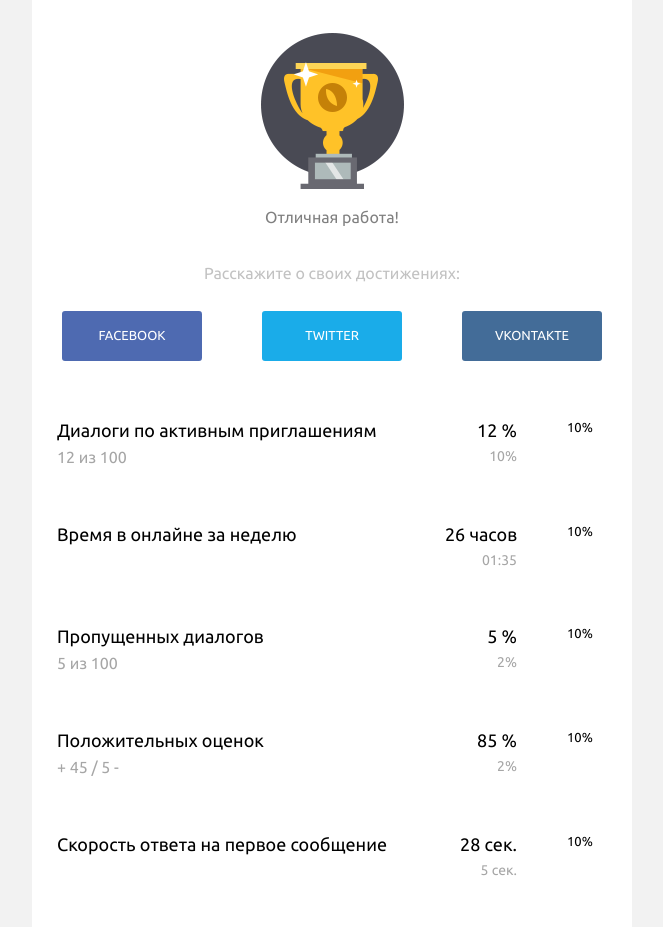
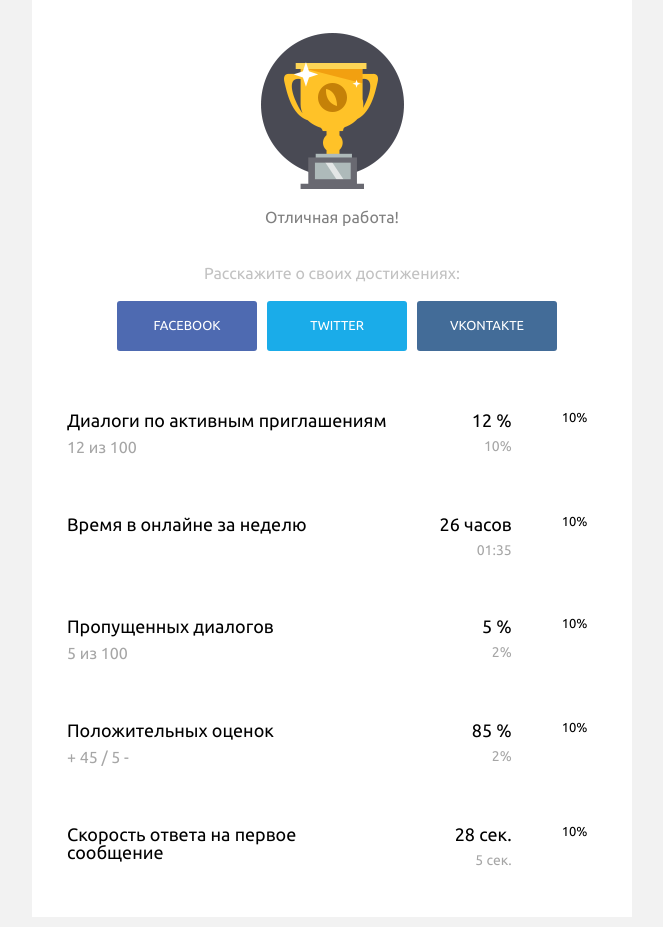
Before and after one commit to lizafalko/MailExample, a website: page index.html in a window 1280 px wide. Shown: the part 415-1342 px from the top of the page, without its empty margins (308-971 px from the left). Drawn offline with Linux system fonts and the light colour scheme.

Commit message:
fixed top

```diff
--- a/index.html
+++ b/index.html
@@ -56,12 +56,12 @@
     <style type="text/css">
       @media only screen and (min-width:480px) {
         .mj-column-per-100 { width:100% !important; max-width: 100%; }
-.mj-column-per-33 { width:33.333333333333336% !important; max-width: 33.333333333333336%; }
+.mj-column-per-25 { width:25% !important; max-width: 25%; }
+.mj-column-per-30 { width:30% !important; max-width: 30%; }
 .mj-column-per-65 { width:65% !important; max-width: 65%; }
 .mj-column-per-20 { width:20% !important; max-width: 20%; }
 .mj-column-per-15 { width:15% !important; max-width: 15%; }
 .mj-column-per-60 { width:60% !important; max-width: 60%; }
-.mj-column-per-25 { width:25% !important; max-width: 25%; }
       }
     </style>
 
@@ -654,21 +654,21 @@
         <tr>
 
             <td
-               class="" style="vertical-align:top;width:200px;"
-            >
-          <![endif]-->
-
-      <div
-         class="mj-column-per-33 outlook-group-fix" style="font-size:13px;text-align:left;direction:ltr;display:inline-block;vertical-align:top;width:100%;"
-      >
-
-      <table
-         border="0" cellpadding="0" cellspacing="0" role="presentation" style="vertical-align:top;" width="100%"
-      >
-
-            <tr>
-              <td
-                 align="center" vertical-align="middle" style="font-size:0px;padding:10px 25px;word-break:break-word;"
+               class="" style="vertical-align:top;width:150px;"
+            >
+          <![endif]-->
+
+      <div
+         class="mj-column-per-25 outlook-group-fix" style="font-size:13px;text-align:left;direction:ltr;display:inline-block;vertical-align:top;width:100%;"
+      >
+
+      <table
+         border="0" cellpadding="0" cellspacing="0" role="presentation" style="vertical-align:top;" width="100%"
+      >
+
+            <tr>
+              <td
+                 align="center" vertical-align="middle" style="font-size:0px;padding:10px 25px;padding-top:0px;word-break:break-word;"
               >
 
       <table
@@ -698,21 +698,21 @@
             </td>
 
             <td
-               class="" style="vertical-align:top;width:200px;"
-            >
-          <![endif]-->
-
-      <div
-         class="mj-column-per-33 outlook-group-fix" style="font-size:13px;text-align:left;direction:ltr;display:inline-block;vertical-align:top;width:100%;"
-      >
-
-      <table
-         border="0" cellpadding="0" cellspacing="0" role="presentation" style="vertical-align:top;" width="100%"
-      >
-
-            <tr>
-              <td
-                 align="center" vertical-align="middle" style="font-size:0px;padding:10px 25px;word-break:break-word;"
+               class="" style="vertical-align:top;width:150px;"
+            >
+          <![endif]-->
+
+      <div
+         class="mj-column-per-25 outlook-group-fix" style="font-size:13px;text-align:left;direction:ltr;display:inline-block;vertical-align:top;width:100%;"
+      >
+
+      <table
+         border="0" cellpadding="0" cellspacing="0" role="presentation" style="vertical-align:top;" width="100%"
+      >
+
+            <tr>
+              <td
+                 align="center" vertical-align="middle" style="font-size:0px;padding:10px 25px;padding-top:0px;word-break:break-word;"
               >
 
       <table
@@ -742,21 +742,21 @@
             </td>
 
             <td
-               class="" style="vertical-align:top;width:200px;"
-            >
-          <![endif]-->
-
-      <div
-         class="mj-column-per-33 outlook-group-fix" style="font-size:13px;text-align:left;direction:ltr;display:inline-block;vertical-align:top;width:100%;"
-      >
-
-      <table
-         border="0" cellpadding="0" cellspacing="0" role="presentation" style="vertical-align:top;" width="100%"
-      >
-
-            <tr>
-              <td
-                 align="center" vertical-align="middle" style="font-size:0px;padding:10px 25px;word-break:break-word;"
+               class="" style="vertical-align:top;width:180px;"
+            >
+          <![endif]-->
+
+      <div
+         class="mj-column-per-30 outlook-group-fix" style="font-size:13px;text-align:left;direction:ltr;display:inline-block;vertical-align:top;width:100%;"
+      >
+
+      <table
+         border="0" cellpadding="0" cellspacing="0" role="presentation" style="vertical-align:top;" width="100%"
+      >
+
+            <tr>
+              <td
+                 align="center" vertical-align="middle" style="font-size:0px;padding:10px 25px;padding-top:0px;word-break:break-word;"
               >
 
       <table
@@ -826,7 +826,7 @@
           <tbody>
             <tr>
               <td
-                 style="direction:ltr;font-size:0px;padding:20px 0;text-align:center;vertical-align:top;"
+                 style="direction:ltr;font-size:0px;padding:20px 0;padding-left:10px;padding-right:8px;text-align:center;vertical-align:top;"
               >
                 <!--[if mso | IE]>
                   <table role="presentation" border="0" cellpadding="0" cellspacing="0">
@@ -834,7 +834,7 @@
         <tr>
 
             <td
-               class="" style="vertical-align:top;width:390px;"
+               class="" style="vertical-align:top;width:378.3px;"
             >
           <![endif]-->
 
@@ -882,7 +882,7 @@
             </td>
 
             <td
-               class="" style="vertical-align:top;width:120px;"
+               class="" style="vertical-align:top;width:116.4px;"
             >
           <![endif]-->
 
@@ -930,7 +930,7 @@
             </td>
 
             <td
-               class="" style="vertical-align:top;width:90px;"
+               class="" style="vertical-align:top;width:87.3px;"
             >
           <![endif]-->
 
@@ -1004,7 +1004,7 @@
           <tbody>
             <tr>
               <td
-                 style="direction:ltr;font-size:0px;padding:20px 0;text-align:center;vertical-align:top;"
+                 style="direction:ltr;font-size:0px;padding:20px 0;padding-left:10px;padding-right:8px;text-align:center;vertical-align:top;"
               >
                 <!--[if mso | IE]>
                   <table role="presentation" border="0" cellpadding="0" cellspacing="0">
@@ -1012,7 +1012,7 @@
         <tr>
 
             <td
-               class="" style="vertical-align:top;width:360px;"
+               class="" style="vertical-align:top;width:349.2px;"
             >
           <![endif]-->
 
@@ -1046,7 +1046,7 @@
             </td>
 
             <td
-               class="" style="vertical-align:top;width:150px;"
+               class="" style="vertical-align:top;width:145.5px;"
             >
           <![endif]-->
 
@@ -1094,7 +1094,7 @@
             </td>
 
             <td
-               class="" style="vertical-align:top;width:90px;"
+               class="" style="vertical-align:top;width:87.3px;"
             >
           <![endif]-->
 
@@ -1168,7 +1168,7 @@
           <tbody>
             <tr>
               <td
-                 style="direction:ltr;font-size:0px;padding:20px 0;text-align:center;vertical-align:top;"
+                 style="direction:ltr;font-size:0px;padding:20px 0;padding-left:10px;padding-right:8px;text-align:center;vertical-align:top;"
               >
                 <!--[if mso | IE]>
                   <table role="presentation" border="0" cellpadding="0" cellspacing="0">
@@ -1176,7 +1176,7 @@
         <tr>
 
             <td
-               class="" style="vertical-align:top;width:390px;"
+               class="" style="vertical-align:top;width:378.3px;"
             >
           <![endif]-->
 
@@ -1224,7 +1224,7 @@
             </td>
 
             <td
-               class="" style="vertical-align:top;width:120px;"
+               class="" style="vertical-align:top;width:116.4px;"
             >
           <![endif]-->
 
@@ -1272,7 +1272,7 @@
             </td>
 
             <td
-               class="" style="vertical-align:top;width:90px;"
+               class="" style="vertical-align:top;width:87.3px;"
             >
           <![endif]-->
 
@@ -1346,7 +1346,7 @@
           <tbody>
             <tr>
               <td
-                 style="direction:ltr;font-size:0px;padding:20px 0;text-align:center;vertical-align:top;"
+                 style="direction:ltr;font-size:0px;padding:20px 0;padding-left:10px;padding-right:8px;text-align:center;vertical-align:top;"
               >
                 <!--[if mso | IE]>
                   <table role="presentation" border="0" cellpadding="0" cellspacing="0">
@@ -1354,7 +1354,7 @@
         <tr>
 
             <td
-               class="" style="vertical-align:top;width:390px;"
+               class="" style="vertical-align:top;width:378.3px;"
             >
           <![endif]-->
 
@@ -1402,7 +1402,7 @@
             </td>
 
             <td
-               class="" style="vertical-align:top;width:120px;"
+               class="" style="vertical-align:top;width:116.4px;"
             >
           <![endif]-->
 
@@ -1450,7 +1450,7 @@
             </td>
 
             <td
-               class="" style="vertical-align:top;width:90px;"
+               class="" style="vertical-align:top;width:87.3px;"
             >
           <![endif]-->
 
@@ -1524,7 +1524,7 @@
           <tbody>
             <tr>
               <td
-                 style="direction:ltr;font-size:0px;padding:20px 0;text-align:center;vertical-align:top;"
+                 style="direction:ltr;font-size:0px;padding:20px 0;padding-left:10px;padding-right:8px;text-align:center;vertical-align:top;"
               >
                 <!--[if mso | IE]>
                   <table role="presentation" border="0" cellpadding="0" cellspacing="0">
@@ -1532,7 +1532,7 @@
         <tr>
 
             <td
-               class="" style="vertical-align:top;width:390px;"
+               class="" style="vertical-align:top;width:378.3px;"
             >
           <![endif]-->
 
@@ -1566,7 +1566,7 @@
             </td>
 
             <td
-               class="" style="vertical-align:top;width:120px;"
+               class="" style="vertical-align:top;width:116.4px;"
             >
           <![endif]-->
 
@@ -1614,7 +1614,7 @@
             </td>
 
             <td
-               class="" style="vertical-align:top;width:90px;"
+               class="" style="vertical-align:top;width:87.3px;"
             >
           <![endif]-->
 
```
Also changed, not shown: 2 other files.
